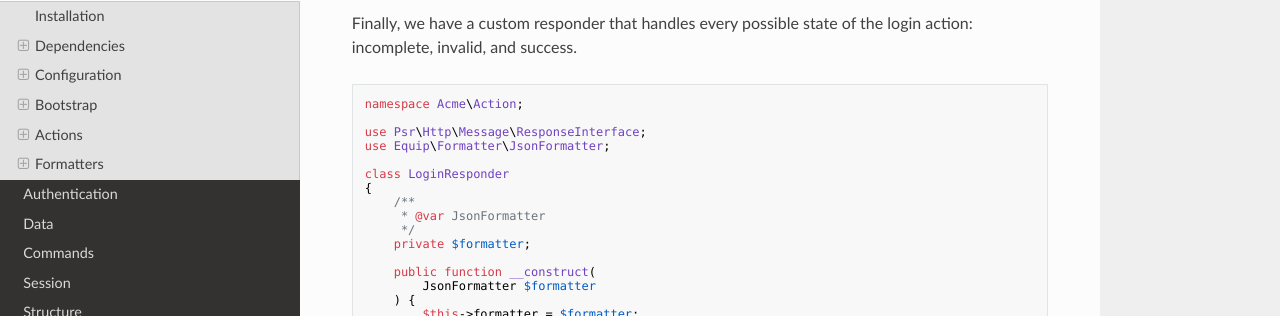
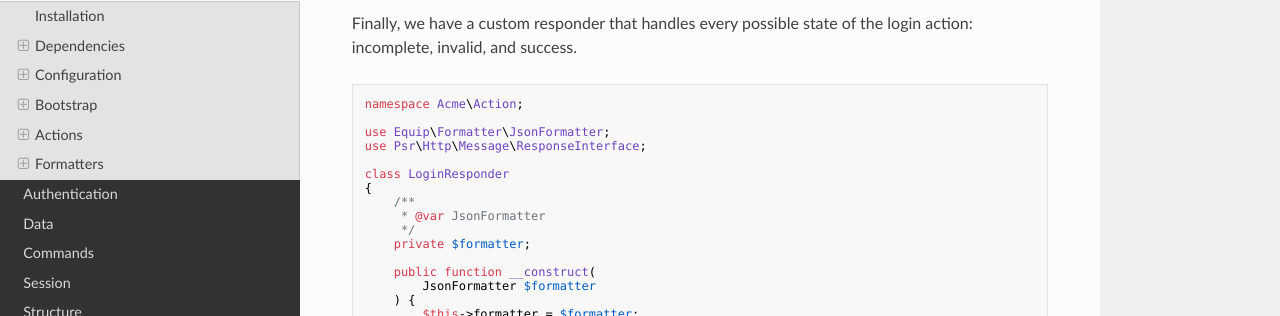
Before and after one commit to equip/framework, an MkDocs documentation site: the page built from docs/index.md, in a window 1280 px wide and 900 px high, scrolled down 10405 px. Shown: the part 135-451 px from the top of the window. Built offline with MkDocs 1.6.1, drawn with Linux system fonts in a browser that asks for light colours; nearby versions of some CDN libraries; old or Windows-style settings are respelled for this version of MkDocs.

Commit message:
Alphabetize order of use statements in example

````diff
--- a/docs/index.md
+++ b/docs/index.md
@@ -480,8 +480,8 @@ Finally, we have a custom responder that handles every possible state of the log
 ```php
 namespace Acme\Action;
 
+use Equip\Formatter\JsonFormatter;
 use Psr\Http\Message\ResponseInterface;
-use Equip\Formatter\JsonFormatter;
 
 class LoginResponder
 {
````
